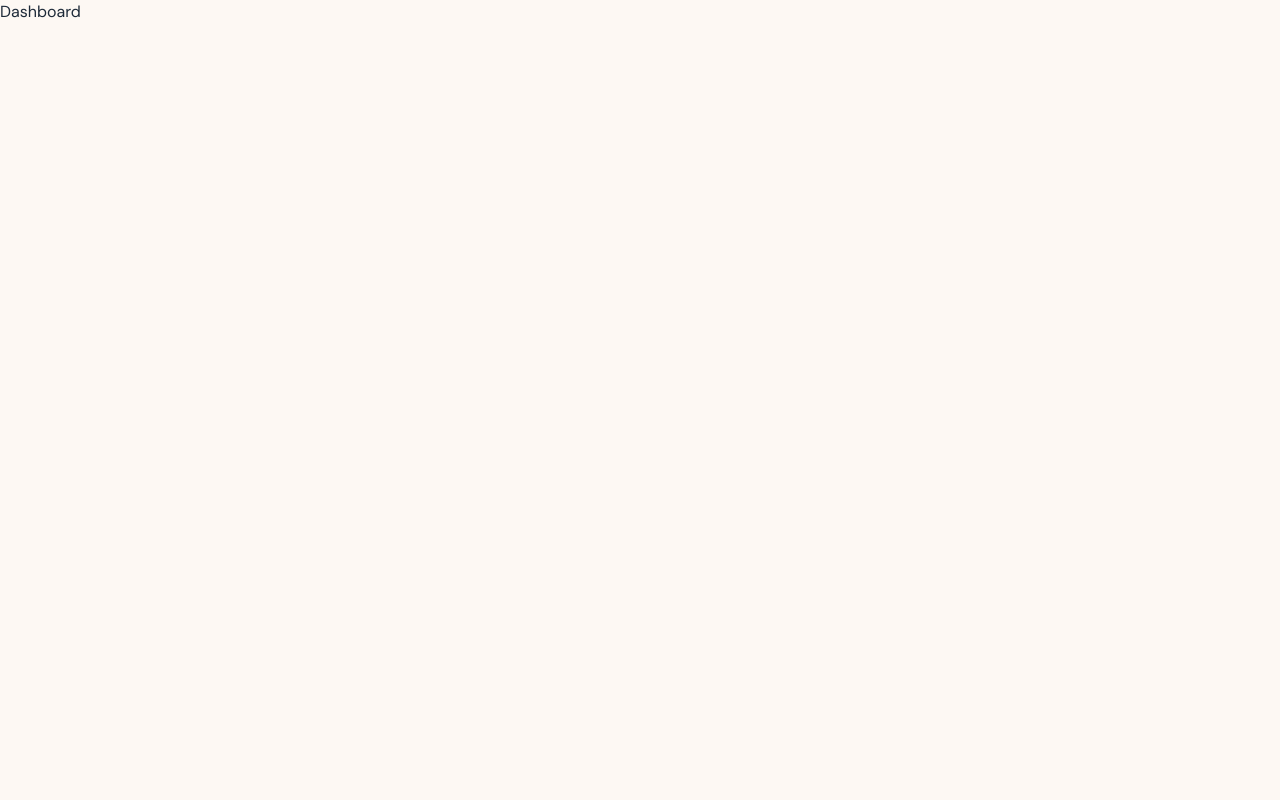
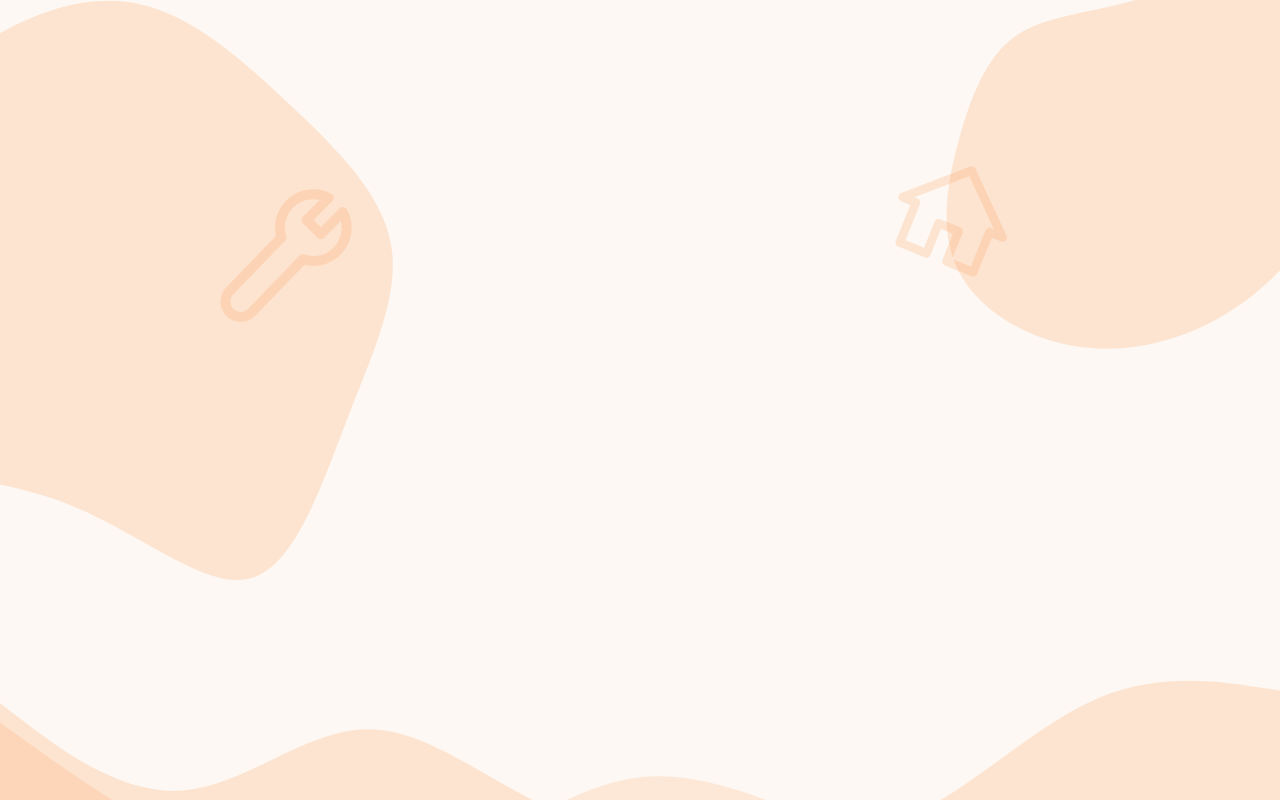
Before and after one commit to jurim007/handy, a React (Vite) app in the folder client/: page /customer/dashboard in a window 1280 px wide. Built offline with nearby package versions, Linux system fonts and the light colour scheme.

Commit message:
chore: import page background on the customer dashboard

```diff
--- a/client/src/features/customer/pages/Dashboard/Dashboard.jsx
+++ b/client/src/features/customer/pages/Dashboard/Dashboard.jsx
@@ -1,8 +1,13 @@
 // features/customer/pages/Dashboard/Dashboard.jsx
 import "./Dashboard.css";
+import PageBackground from "../../../../components/layout/PageBackground/PageBackground";
 
 const Dashboard = () => {
-  return <div>Dashboard</div>;
+  return (
+    <div>
+      <PageBackground />
+    </div>
+  );
 };
 
 export default Dashboard;
```
